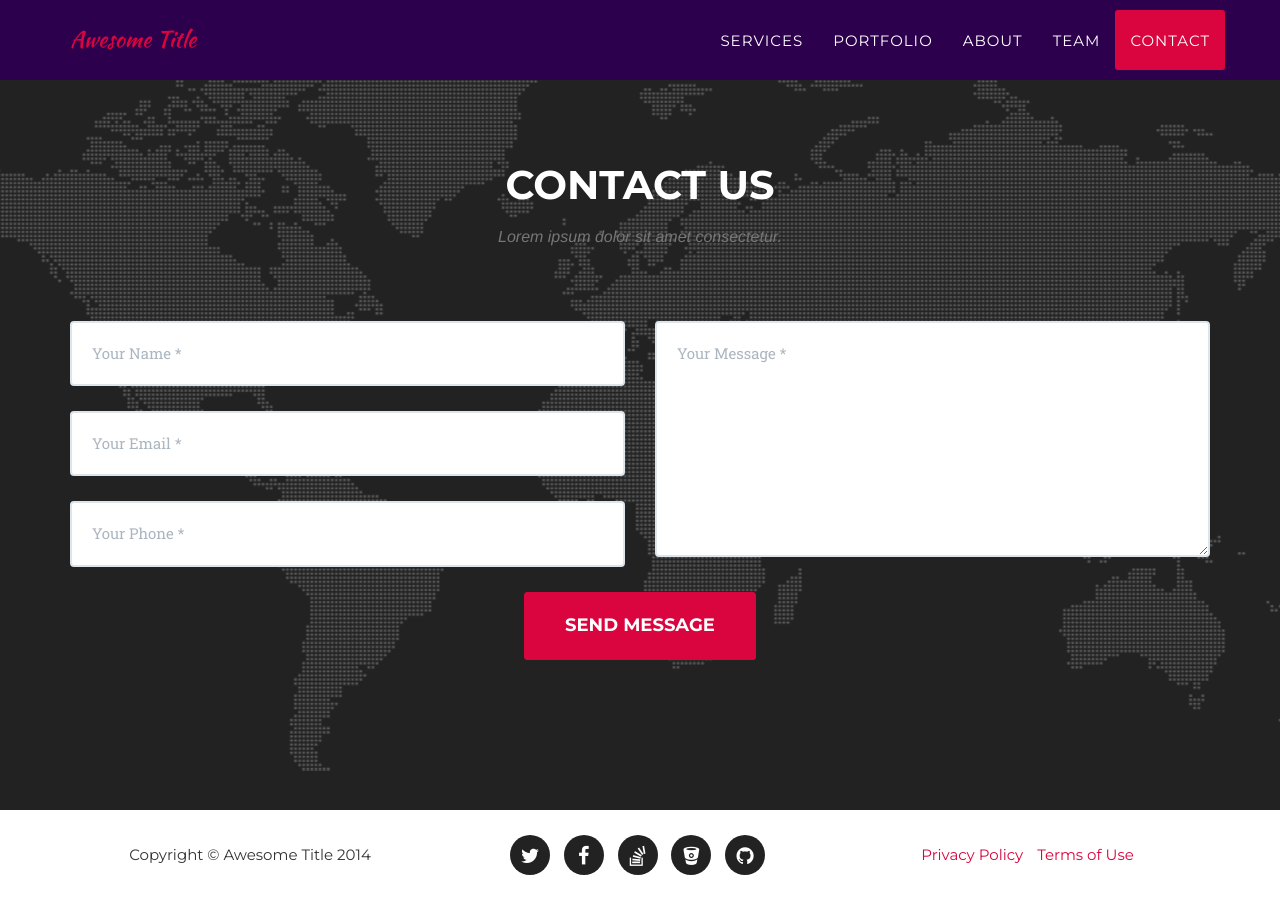
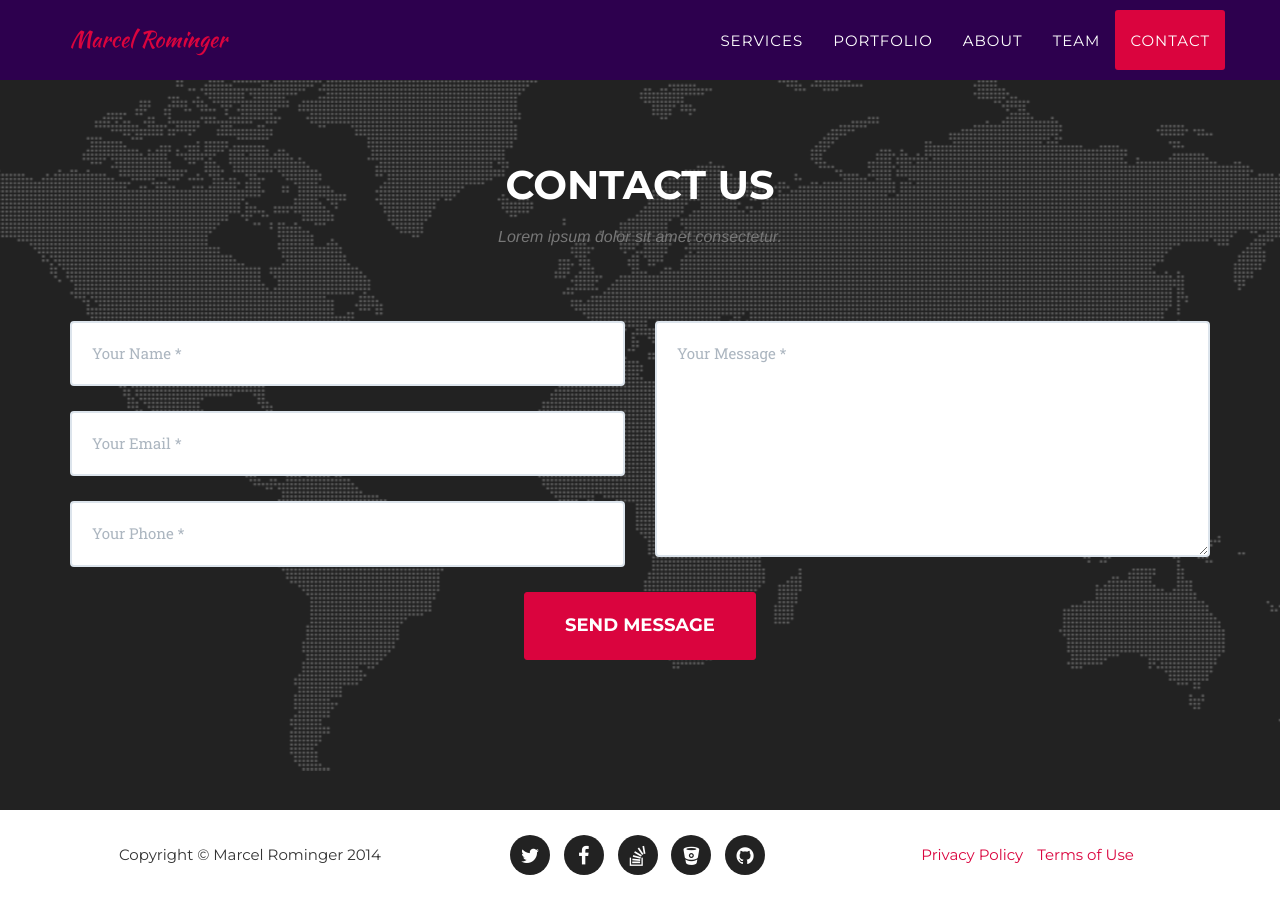
Before and after one commit to marororom/marororom.github.io, a Jekyll site: the page built from index.html, in a window 1280 px wide and 900 px high, scrolled down 5636 px. Built offline with Jekyll 4.4.1, drawn with Linux system fonts in a browser that asks for light colours; some web fonts are replaced.

Commit message:
change title and mail

```diff
--- a/_config.yml
+++ b/_config.yml
@@ -1,9 +1,9 @@
-url: https://y7kim.github.io
+#url: https://y7kim.github.io
 #baseurl: /agency-jekyll-theme/
 
 # Site settings
-title: Awesome Title
-email: your-email@domain.com
+title: Marcel Rominger
+email: rominger.marcel@gmail.com
 description: "Write an awesome description for your new site here. You can edit this line in _config.yml. It will appear in your document head meta (for Google search results) and in your feed.xml site description."
 
 # Color settings (hex-codes without the leading hash-tag)
```
